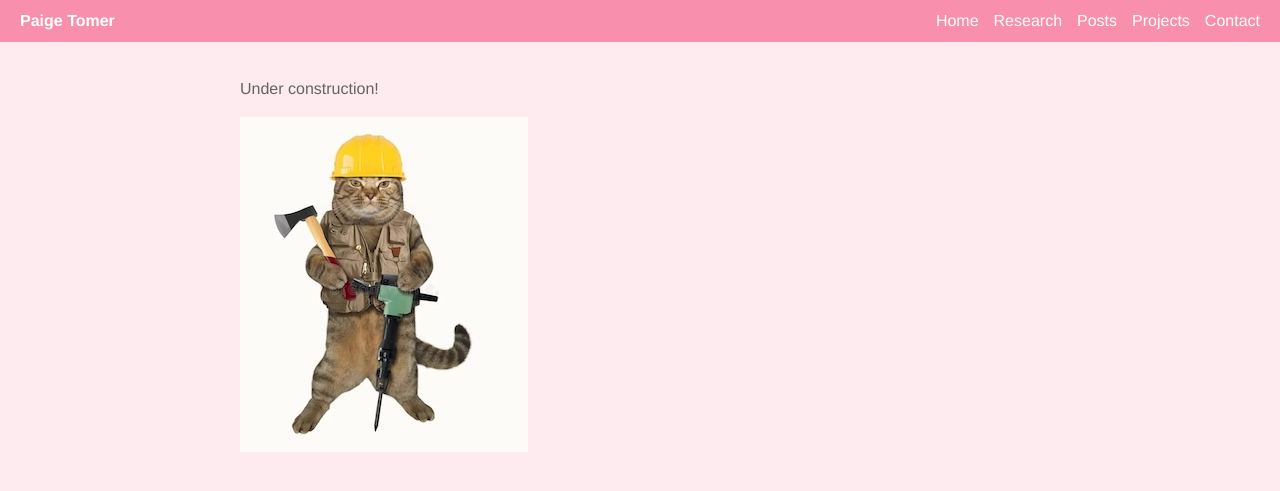
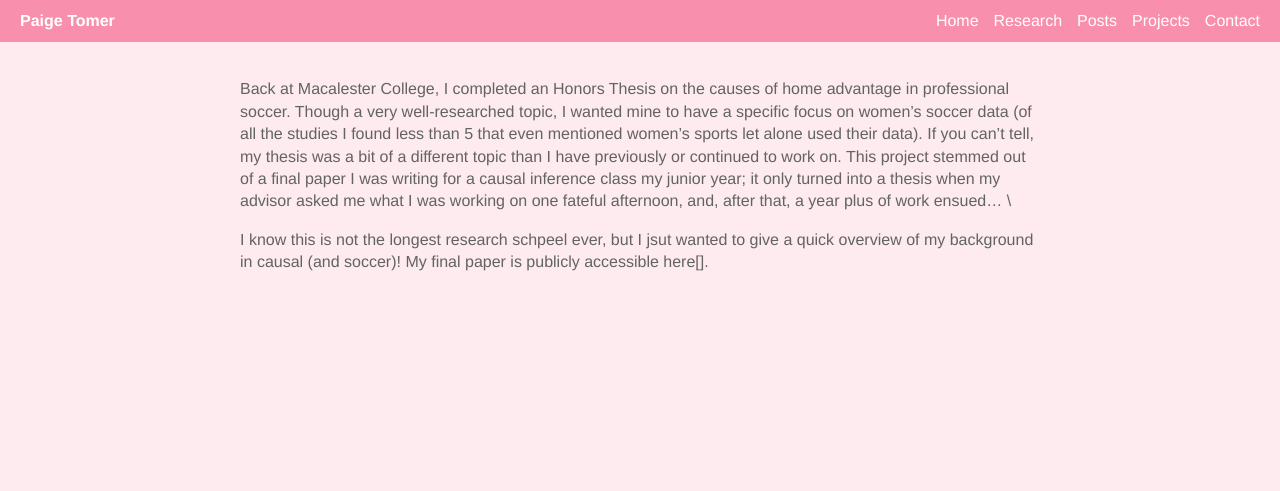
Before and after one commit to petomer-codes/petomer-website, a Jekyll site: the page built from research/honorsthesis.md, in a window 1280 px wide. Shown: the top 491 px of the page. Built offline with Jekyll 4.4.1, drawn with Linux system fonts in a browser that asks for light colours.

Commit message:
Update honorsthesis.md

```diff
--- a/research/honorsthesis.md
+++ b/research/honorsthesis.md
@@ -3,6 +3,6 @@ layout: default
 title: Home advantage causes in professional soccer
 ---
 
-Under construction!
+Back at Macalester College, I completed an Honors Thesis on the causes of home advantage in professional soccer. Though a very well-researched topic, I wanted mine to have a specific focus on women's soccer data (of all the studies I found less than 5 that even mentioned women's sports let alone used their data). If you can't tell, my thesis was a bit of a different topic than I have previously or continued to work on. This project stemmed out of a final paper I was writing for a causal inference class my junior year; it only turned into a thesis when my advisor asked me what I was working on one fateful afternoon, and, after that, a year plus of work ensued... \\
 
-![cat](/petomer-website/cat_construction.jpeg)
+I know this is not the longest research schpeel ever, but I jsut wanted to give a quick overview of my background in causal (and soccer)! My final paper is publicly accessible here[].
```
